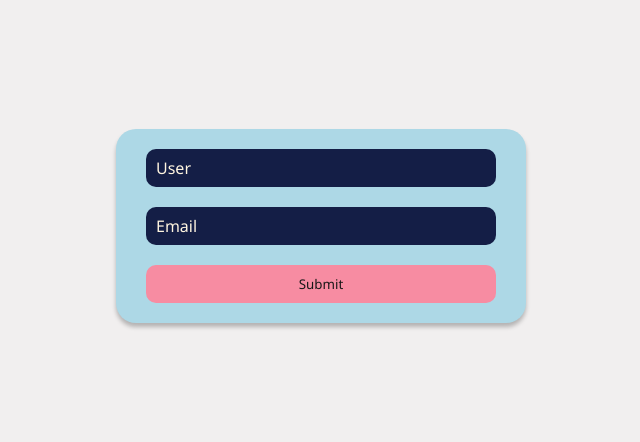
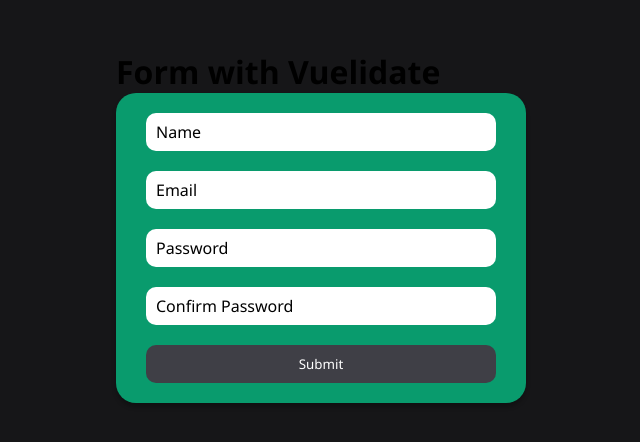
Before and after one commit to 99jack99/Veelidate-modern-form, a Vue app: page / in a window 1280 px wide. Shown: the part 174-616 px from the top of the page, without its empty margins (319-959 px from the left). Built offline with nearby package versions, Linux system fonts and the light colour scheme.

Commit message:
(feat + refactor): added new fields, and reajusted theme

```diff
--- a/src/App2.vue
+++ b/src/App2.vue
@@ -4,13 +4,21 @@
 import { reactive } from "vue";
 
 let user_data = reactive({
-  user: "",
+  name: "",
   email: "",
+  password: {
+    password: "",
+    repeat: "",
+  },
 });
 
 let user_validations = {
-  user: { required },
+  name: { required },
   email: { required, email },
+  password: {
+    password: { required },
+    repeat: { required },
+  },
 };
 
 const v$ = useVuelidate(user_validations, user_data);
@@ -23,20 +31,16 @@
 </script>
 
 <template>
+  <h1>Form with Vuelidate</h1>
   <!-- form -->
   <div class="card">
     <!-- input -->
     <div class="boxy">
       <div class="input-box">
-        <input
-          v-model="user_data.user"
-          type="text"
-          id="email"
-          placeholder=" "
-        />
-        <label for="email">User</label>
+        <input v-model="user_data.name" type="text" id="name" placeholder=" " />
+        <label for="name">Name</label>
       </div>
-      <div class="errorbox" v-for="error in v$.user.$errors" :key="error.$uid">
+      <div class="errorbox" v-for="error in v$.name.$errors" :key="error.$uid">
         {{ error.$message }}
       </div>
     </div>
@@ -52,6 +56,46 @@
         <label for="email">Email</label>
       </div>
       <div class="errorbox" v-for="error in v$.email.$errors" :key="error.$uid">
+        {{ error.$message }}
+      </div>
+    </div>
+
+    <!-- input -->
+    <div class="boxy">
+      <div class="input-box">
+        <input
+          v-model="user_data.password.password"
+          type="password"
+          id="password"
+          placeholder=" "
+        />
+        <label for="password">Password</label>
+      </div>
+      <div
+        class="errorbox"
+        v-for="error in v$.password.password.$errors"
+        :key="error.$uid"
+      >
+        {{ error.$message }}
+      </div>
+    </div>
+
+    <!-- input -->
+    <div class="boxy">
+      <div class="input-box">
+        <input
+          v-model="user_data.password.repeat"
+          type="password"
+          id="password_repeat"
+          placeholder=" "
+        />
+        <label for="password_repeat">Confirm Password</label>
+      </div>
+      <div
+        class="errorbox"
+        v-for="error in v$.password.repeat.$errors"
+        :key="error.$uid"
+      >
         {{ error.$message }}
       </div>
     </div>
@@ -74,11 +118,11 @@
   background-color: red;
   padding: 10px 10px;
   border-radius: 10px;
-  margin-block: 5px 10px;
+  margin-bottom: 10px;
   width: 350px;
 }
 .card {
-  background-color: lightblue;
+  background-color: #099b6d;
   padding: 10px 30px;
   border-radius: 20px;
   box-shadow: 0px 4px 4px rgba(0, 0, 0, 0.25);
@@ -92,34 +136,24 @@
 
 .button {
   width: 350px;
-  background-color: #f78ca2;
+  background-color: #3f3f46;
   border-radius: 10px;
   padding: 10px 20px;
-  color: #191717;
+  color: white;
   display: flex;
   justify-content: center;
   align-items: center;
   border: none;
 }
 
-/* .testi {
+input {
   width: 350px;
   border: none;
-  background-color: #141e46;
+  background-color: #ffffff;
   transition: 0.5s;
   border-radius: 10px;
   padding: 10px 20px;
-  color: #fff5e0;
-} */
-
-input {
-  width: 350px;
-  border: none;
-  background-color: #141e46;
-  transition: 0.5s;
-  border-radius: 10px;
-  padding: 10px 20px;
-  color: #fff5e0;
+  color: black;
 }
 
 .input-box input:focus {
@@ -134,7 +168,7 @@
   display: flex;
   align-items: center;
   transition: 0.5s;
-  color: #fff5e0;
+  color: black;
   margin-left: 10px;
 }
 
--- a/src/style.css
+++ b/src/style.css
@@ -11,5 +11,5 @@
   justify-content: center;
   height: 100vh;
   width: 100vw;
-  background-color: #F1EFEF;
+  background-color: #161618;
 }
```
